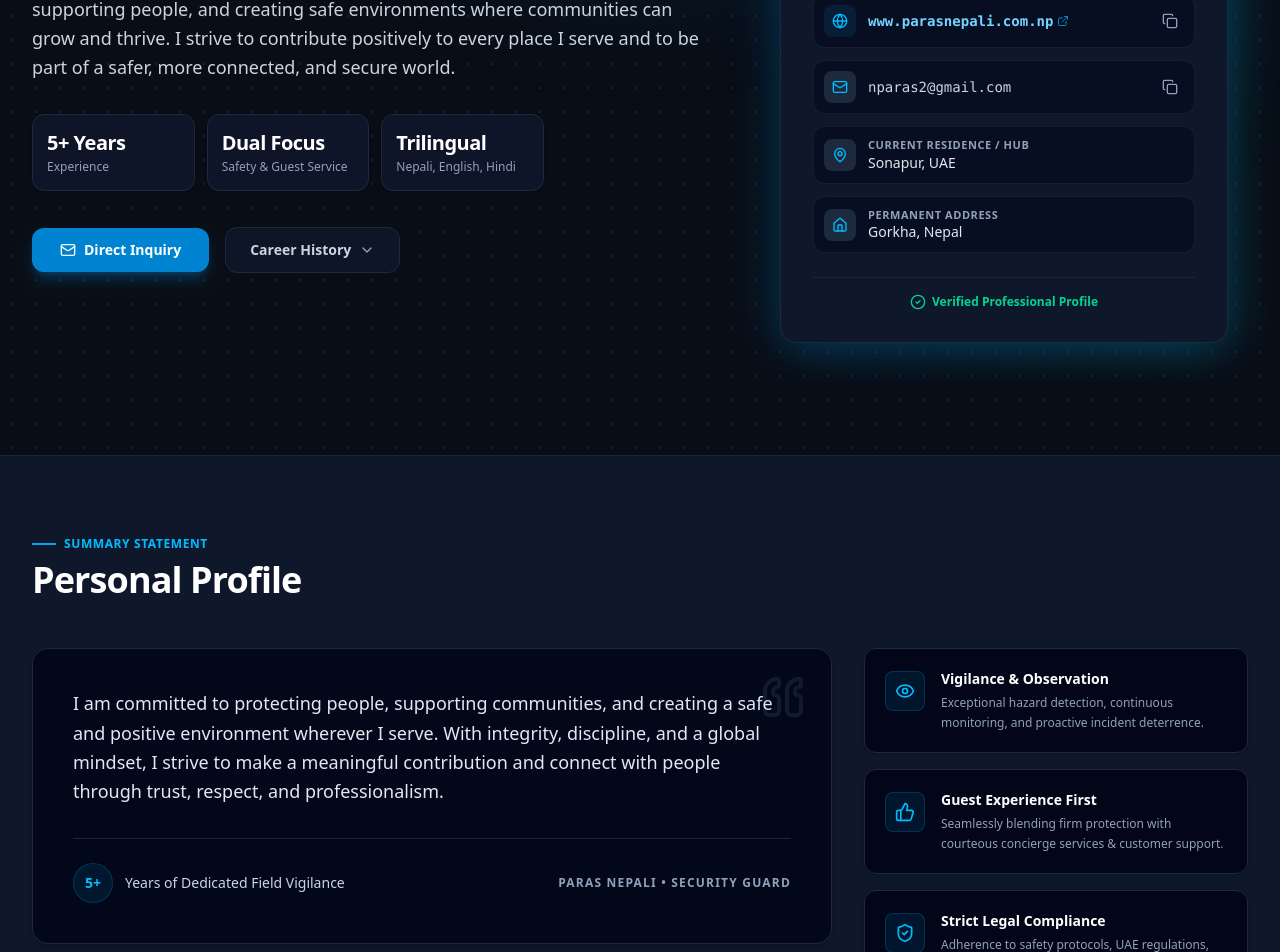
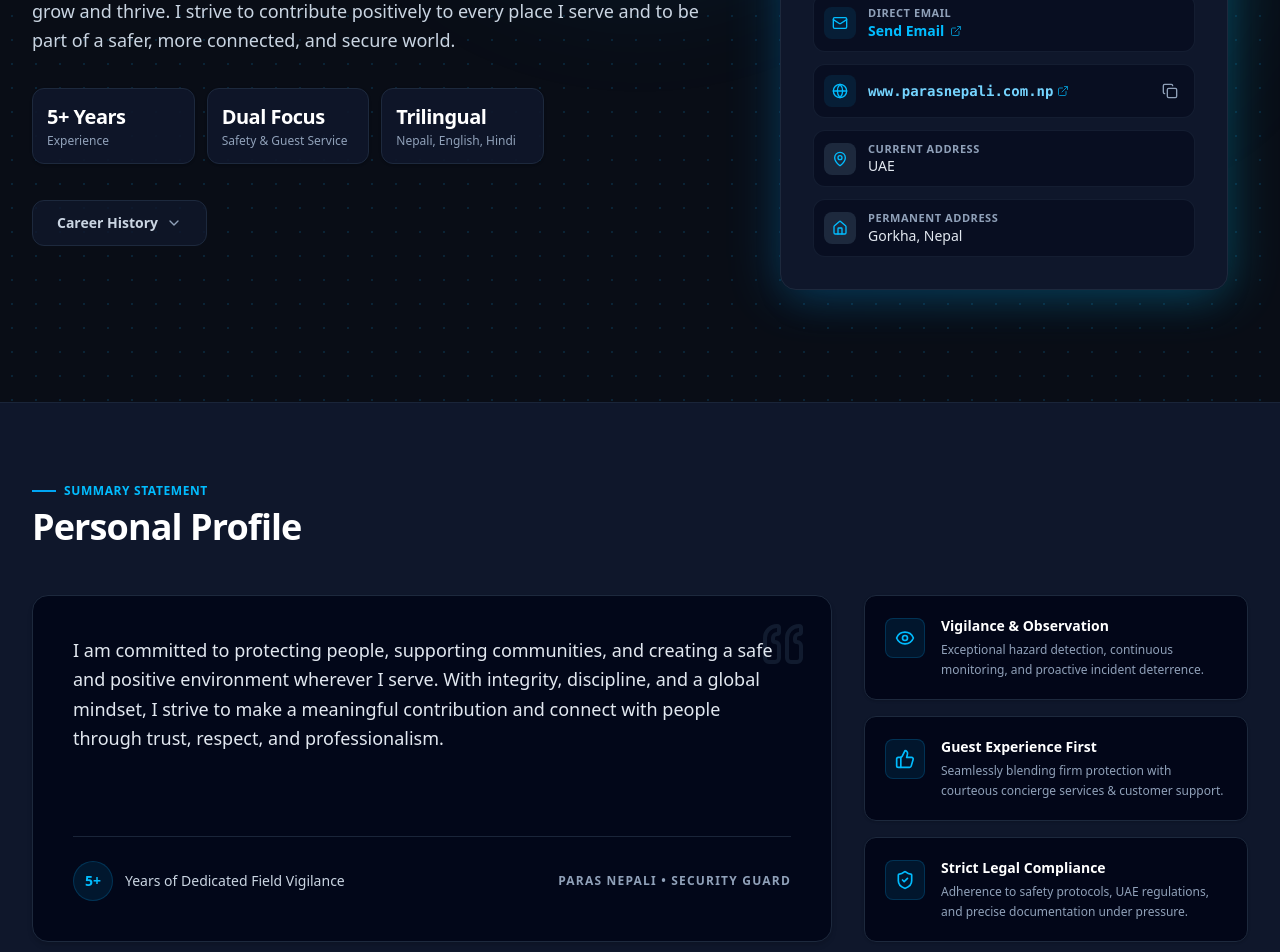
Before and after one commit to coolpaone/Paras, a React (Vite) app: page / in a window 1280 px wide. Shown: the part 500-1452 px from the top of the page. Built offline with nearby package versions, Linux system fonts and the light colour scheme.

Commit message:
feat: add scroll animations and refine UI
Integrate motion/react for section entrance animations and clean up contact component logic to improve overall interactivity and layout.

```diff
--- a/src/components/About.tsx
+++ b/src/components/About.tsx
@@ -1,4 +1,5 @@
 import { Eye, ThumbsUp, ShieldCheck, Quote } from 'lucide-react';
+import { motion } from 'motion/react';
 import { profileData } from '../data/cvData';
 
 export default function About() {
@@ -19,17 +20,29 @@ export default function About() {
     <section className="py-20 bg-slate-900 border-y border-slate-800/80" id="about">
       <div className="max-w-7xl mx-auto px-4 sm:px-6 lg:px-8">
         {/* Section Header */}
-        <div className="max-w-3xl mb-12">
+        <motion.div
+          initial={{ opacity: 0, y: 18 }}
+          whileInView={{ opacity: 1, y: 0 }}
+          viewport={{ once: true, margin: "-40px" }}
+          transition={{ duration: 0.5, ease: [0.2, 0.8, 0.2, 1] }}
+          className="max-w-3xl mb-12"
+        >
           <div className="flex items-center gap-2 text-sky-400 font-semibold tracking-wider text-xs uppercase mb-2">
             <span className="w-6 h-0.5 bg-sky-500"></span>
             Summary Statement
           </div>
           <h2 className="text-3xl sm:text-4xl font-bold text-white tracking-tight">Personal Profile</h2>
-        </div>
+        </motion.div>
 
-        <div className="grid grid-cols-1 lg:grid-cols-12 gap-8 items-start">
+        <div className="grid grid-cols-1 lg:grid-cols-12 gap-8 items-stretch">
           {/* Main Statement Card verbatim from CV */}
-          <div className="lg:col-span-8 bg-slate-950/90 border border-slate-800 p-8 sm:p-10 rounded-2xl relative shadow-md">
+          <motion.div
+            initial={{ opacity: 0, x: -16 }}
+            whileInView={{ opacity: 1, x: 0 }}
+            viewport={{ once: true, margin: "-40px" }}
+            transition={{ duration: 0.5, delay: 0.1, ease: [0.2, 0.8, 0.2, 1] }}
+            className="lg:col-span-8 bg-slate-950/90 border border-slate-800 p-8 sm:p-10 rounded-2xl relative shadow-md flex flex-col justify-between"
+          >
             {/* Watermark quote icon */}
             <Quote className="absolute top-6 right-6 w-12 h-12 text-slate-800/60 rotate-180 pointer-events-none" />
 
@@ -48,10 +61,16 @@ export default function About() {
                 PARAS NEPALI • SECURITY GUARD
               </div>
             </div>
-          </div>
+          </motion.div>
 
           {/* Strategic Profile Highlights */}
-          <div className="lg:col-span-4 space-y-4">
+          <motion.div
+            initial={{ opacity: 0, x: 16 }}
+            whileInView={{ opacity: 1, x: 0 }}
+            viewport={{ once: true, margin: "-40px" }}
+            transition={{ duration: 0.5, delay: 0.15, ease: [0.2, 0.8, 0.2, 1] }}
+            className="lg:col-span-4 flex flex-col justify-between gap-4"
+          >
             {profileData.strategicPillars.map((pillar) => (
               <div
                 key={pillar.title}
@@ -66,7 +85,7 @@ export default function About() {
                 </div>
               </div>
             ))}
-          </div>
+          </motion.div>
         </div>
       </div>
     </section>
--- a/src/components/Contact.tsx
+++ b/src/components/Contact.tsx
@@ -1,5 +1,6 @@
 import { useState, FormEvent } from 'react';
-import { Mail, MapPin, Home, Send, Check, Copy, CheckCircle2, AlertCircle, Globe, ExternalLink } from 'lucide-react';
+import { User, Mail, MapPin, Home, Send, Check, Copy, CheckCircle2, Globe, ExternalLink } from 'lucide-react';
+import { motion } from 'motion/react';
 import { profileData } from '../data/cvData';
 import { ContactFormData } from '../types';
 
@@ -13,15 +14,8 @@ export default function Contact() {
   });
 
   const [submitted, setSubmitted] = useState(false);
-  const [copiedEmail, setCopiedEmail] = useState(false);
   const [copiedWebsite, setCopiedWebsite] = useState(false);
   const [copiedDraft, setCopiedDraft] = useState(false);
-
-  const handleCopyEmail = () => {
-    navigator.clipboard.writeText(profileData.email);
-    setCopiedEmail(true);
-    setTimeout(() => setCopiedEmail(false), 2000);
-  };
 
   const handleCopyWebsite = () => {
     navigator.clipboard.writeText('www.parasnepali.com.np');
@@ -58,52 +52,77 @@ export default function Contact() {
   };
 
   return (
-    <section className="py-24 bg-slate-900 border-t border-slate-800" id="contact">
+    <section className="py-24 bg-slate-900 border-t border-slate-800 relative" id="contact">
       <div className="max-w-7xl mx-auto px-4 sm:px-6 lg:px-8">
-        <div className="grid grid-cols-1 lg:grid-cols-12 gap-12">
-          {/* Left Column: Contact Details */}
-          <div className="lg:col-span-5 space-y-8">
-            <div>
+        {/* Section Header - Aligned across full width */}
+        <motion.div
+          initial={{ opacity: 0, y: 18 }}
+          whileInView={{ opacity: 1, y: 0 }}
+          viewport={{ once: true, margin: "-40px" }}
+          transition={{ duration: 0.5, ease: [0.2, 0.8, 0.2, 1] }}
+          className="max-w-3xl mb-12"
+        >
           <div className="flex items-center gap-2 text-sky-400 font-semibold tracking-wider text-xs uppercase mb-2">
             <span className="w-6 h-0.5 bg-sky-500"></span>
             Get In Touch
           </div>
-              <h2 className="text-3xl sm:text-4xl font-bold text-white tracking-tight">Contact Paras Nepali</h2>
-              <p className="text-slate-400 text-sm mt-3 leading-relaxed">
-                Reach out directly via email.
+          <h2 className="text-3xl sm:text-4xl font-bold text-white tracking-tight">Direct Inquiries</h2>
+          <p className="text-slate-400 text-sm sm:text-base mt-2 leading-relaxed">
+            Connect through official online channels or submit your opportunity details below.
           </p>
+        </motion.div>
+
+        <div className="grid grid-cols-1 lg:grid-cols-12 gap-8 items-stretch">
+          {/* Left Column: Contact Cards Stack - Perfectly matching height */}
+          <motion.div
+            initial={{ opacity: 0, x: -16 }}
+            whileInView={{ opacity: 1, x: 0 }}
+            viewport={{ once: true, margin: "-40px" }}
+            transition={{ duration: 0.5, delay: 0.1, ease: [0.2, 0.8, 0.2, 1] }}
+            className="lg:col-span-5 flex flex-col justify-between gap-3 sm:gap-3.5"
+          >
+            {/* Profile Name Card */}
+            <div className="p-4 rounded-xl bg-slate-950 border border-slate-800 flex items-center gap-4 transition-all hover:border-slate-700 shadow-sm">
+              <div className="w-12 h-12 rounded-lg bg-slate-800 text-sky-400 flex items-center justify-center flex-shrink-0">
+                <User className="w-5 h-5" />
+              </div>
+              <div>
+                <div className="text-xs uppercase font-semibold text-slate-400">Security Professional</div>
+                <div className="text-white font-bold text-sm sm:text-base">Paras Nepali</div>
+              </div>
             </div>
 
-            <div className="space-y-4">
-              {/* Email Card */}
-              <div className="p-4 rounded-xl bg-slate-950 border border-slate-800 hover:border-sky-500 transition-colors group flex items-center justify-between">
+            {/* Send Email Card */}
+            <div className="p-4 rounded-xl bg-slate-950 border border-slate-800 hover:border-sky-500 transition-colors group flex items-center justify-between shadow-sm">
               <a
                 href={`mailto:${profileData.email}`}
                 className="flex items-center gap-4 flex-1 min-w-0"
-                  id="contact-email-link"
+                id="contact-send-email-link"
               >
                 <div className="w-12 h-12 rounded-lg bg-sky-500/10 text-sky-400 flex items-center justify-center flex-shrink-0 group-hover:bg-sky-500 group-hover:text-white transition-colors">
                   <Mail className="w-5 h-5" />
                 </div>
                 <div className="min-w-0">
-                    <div className="text-xs uppercase font-semibold text-slate-400">Email Address</div>
-                    <div className="text-white font-mono text-sm sm:text-base font-semibold group-hover:text-sky-300 transition-colors truncate">
-                      {profileData.email}
+                  <div className="text-xs uppercase font-semibold text-slate-400 flex items-center gap-1.5">
+                    Direct Email
+                    <ExternalLink className="w-3 h-3 text-sky-400" />
+                  </div>
+                  <div className="text-white font-semibold text-sm sm:text-base group-hover:text-sky-300 transition-colors">
+                    Send Email
                   </div>
                 </div>
               </a>
-                <button
-                  type="button"
-                  onClick={handleCopyEmail}
-                  className="p-2 rounded-lg bg-slate-900 text-slate-400 hover:text-white hover:bg-slate-800 transition-colors ml-2"
-                  title="Copy email"
+              <a
+                href={`mailto:${profileData.email}`}
+                className="px-3 py-1.5 rounded-lg bg-sky-600/20 text-sky-400 border border-sky-500/30 hover:bg-sky-600 hover:text-white transition-colors text-xs font-semibold flex items-center gap-1.5 cursor-pointer ml-2"
               >
-                  {copiedEmail ? <Check className="w-4 h-4 text-emerald-400" /> : <Copy className="w-4 h-4" />}
-                </button>
+                <Mail className="w-3.5 h-3.5" />
+                <span>Send</span>
+              </a>
             </div>
 
             {/* Official Website Card */}
-              <div className="p-4 rounded-xl bg-slate-950 border border-slate-800 hover:border-sky-500 transition-colors group flex items-center justify-between">
+            <div className="p-4 rounded-xl bg-slate-950 border border-slate-800 hover:border-sky-500 transition-colors group flex items-center justify-between shadow-sm">
               <a
                 href="https://www.parasnepali.com.np"
                 target="_blank"
@@ -127,26 +146,26 @@ export default function Contact() {
               <button
                 type="button"
                 onClick={handleCopyWebsite}
-                  className="p-2 rounded-lg bg-slate-900 text-slate-400 hover:text-white hover:bg-slate-800 transition-colors ml-2"
+                className="p-2 rounded-lg bg-slate-900 text-slate-400 hover:text-white hover:bg-slate-800 transition-colors ml-2 cursor-pointer"
                 title="Copy website URL"
               >
                 {copiedWebsite ? <Check className="w-4 h-4 text-emerald-400" /> : <Copy className="w-4 h-4" />}
               </button>
             </div>
 
-              {/* Current Location Card */}
-              <div className="p-4 rounded-xl bg-slate-950 border border-slate-800 flex items-center gap-4">
+            {/* Current Address Card */}
+            <div className="p-4 rounded-xl bg-slate-950 border border-slate-800 flex items-center gap-4 transition-all hover:border-slate-700 shadow-sm">
               <div className="w-12 h-12 rounded-lg bg-slate-800 text-sky-400 flex items-center justify-center flex-shrink-0">
                 <MapPin className="w-5 h-5" />
               </div>
               <div>
-                  <div className="text-xs uppercase font-semibold text-slate-400">Current Residence / Hub</div>
+                <div className="text-xs uppercase font-semibold text-slate-400">Current Address</div>
                 <div className="text-white font-medium text-sm sm:text-base">{profileData.currentLocation}</div>
               </div>
             </div>
 
-              {/* Permanent Location Card */}
-              <div className="p-4 rounded-xl bg-slate-950 border border-slate-800 flex items-center gap-4">
+            {/* Permanent Address Card */}
+            <div className="p-4 rounded-xl bg-slate-950 border border-slate-800 flex items-center gap-4 transition-all hover:border-slate-700 shadow-sm">
               <div className="w-12 h-12 rounded-lg bg-slate-800 text-sky-400 flex items-center justify-center flex-shrink-0">
                 <Home className="w-5 h-5" />
               </div>
@@ -155,15 +174,21 @@ export default function Contact() {
                 <div className="text-white font-medium text-sm sm:text-base">{profileData.permanentLocation}</div>
               </div>
             </div>
-            </div>
-          </div>
+          </motion.div>
 
-          {/* Right Column: Inquiry Form */}
-          <div className="lg:col-span-7">
-            <div className="bg-slate-950 border border-slate-800 rounded-2xl p-6 sm:p-8 shadow-sm">
+          {/* Right Column: Inquiry Form Card - Perfectly aligned */}
+          <motion.div
+            initial={{ opacity: 0, x: 16 }}
+            whileInView={{ opacity: 1, x: 0 }}
+            viewport={{ once: true, margin: "-40px" }}
+            transition={{ duration: 0.5, delay: 0.15, ease: [0.2, 0.8, 0.2, 1] }}
+            className="lg:col-span-7 flex flex-col"
+          >
+            <div className="bg-slate-950 border border-slate-800 rounded-2xl p-6 sm:p-8 shadow-sm flex-1 flex flex-col justify-between">
+              <div>
                 <h3 className="text-xl font-bold text-white mb-2">Send an Inquiry or Job Opportunity</h3>
                 <p className="text-slate-400 text-xs sm:text-sm mb-6">
-                Directly initiates an email to <span className="font-mono text-sky-400">{profileData.email}</span> with your message details.
+                  Prepare message details to connect directly with Paras Nepali.
                 </p>
 
                 {submitted && (
@@ -290,6 +315,7 @@ export default function Contact() {
                 </form>
               </div>
             </div>
+          </motion.div>
         </div>
       </div>
     </section>
--- a/src/components/Hero.tsx
+++ b/src/components/Hero.tsx
@@ -1,19 +1,11 @@
 import { useState, MouseEvent } from 'react';
-import { Mail, ChevronDown, CheckCircle2, MapPin, Home, Copy, Check, Globe, ExternalLink } from 'lucide-react';
+import { ChevronDown, MapPin, Home, Copy, Check, Globe, ExternalLink, Mail } from 'lucide-react';
+import { motion } from 'motion/react';
 import { profileData } from '../data/cvData';
 
 export default function Hero() {
-  const [copiedEmail, setCopiedEmail] = useState(false);
   const [copiedWebsite, setCopiedWebsite] = useState(false);
   const [avatarSrc, setAvatarSrc] = useState(profileData.avatarCropUrl);
-
-  const handleCopyEmail = (e: MouseEvent) => {
-    e.preventDefault();
-    e.stopPropagation();
-    navigator.clipboard.writeText(profileData.email);
-    setCopiedEmail(true);
-    setTimeout(() => setCopiedEmail(false), 2200);
-  };
 
   const handleCopyWebsite = (e: MouseEvent) => {
     e.preventDefault();
@@ -39,7 +31,12 @@ export default function Hero() {
       <div className="max-w-7xl mx-auto px-4 sm:px-6 lg:px-8 relative z-10">
         <div className="grid grid-cols-1 lg:grid-cols-12 gap-12 lg:gap-8 items-center">
           {/* Left Column: Bio & Value Proposition */}
-          <div className="lg:col-span-7 space-y-6 text-center lg:text-left">
+          <motion.div
+            initial={{ opacity: 0, y: 20 }}
+            animate={{ opacity: 1, y: 0 }}
+            transition={{ duration: 0.6, ease: [0.16, 1, 0.3, 1] }}
+            className="lg:col-span-7 space-y-6 text-center lg:text-left"
+          >
             <h1 className="text-4xl sm:text-5xl lg:text-6xl font-extrabold tracking-tight text-white leading-tight">
               {profileData.name}
               <span className="block text-2xl sm:text-3xl lg:text-4xl font-semibold text-sky-400 mt-2">
@@ -68,16 +65,6 @@ export default function Hero() {
             <div className="flex flex-wrap items-center justify-center lg:justify-start gap-4 pt-3">
               <button
                 type="button"
-                onClick={() => handleScrollTo('contact')}
-                className="px-7 py-3 rounded-xl bg-sky-600 hover:bg-sky-500 text-white font-semibold text-sm transition-all shadow-lg shadow-sky-600/30 flex items-center gap-2 cursor-pointer hover:translate-y-[-1px]"
-                id="hero-inquiry-btn"
-              >
-                <Mail className="w-4 h-4" />
-                <span>Direct Inquiry</span>
-              </button>
-
-              <button
-                type="button"
                 onClick={() => handleScrollTo('experience')}
                 className="px-6 py-3 rounded-xl bg-slate-900/80 hover:bg-slate-800 text-slate-300 font-semibold text-sm border border-slate-800 hover:border-slate-700 transition-all flex items-center gap-2 cursor-pointer"
                 id="hero-history-btn"
@@ -86,10 +73,15 @@ export default function Hero() {
                 <ChevronDown className="w-4 h-4 text-slate-400" />
               </button>
             </div>
-          </div>
+          </motion.div>
 
           {/* Right Column: Profile Picture & Professional Identity */}
-          <div className="lg:col-span-5 flex justify-center">
+          <motion.div
+            initial={{ opacity: 0, scale: 0.96 }}
+            animate={{ opacity: 1, scale: 1 }}
+            transition={{ duration: 0.6, delay: 0.15, ease: [0.16, 1, 0.3, 1] }}
+            className="lg:col-span-5 flex justify-center"
+          >
             <div className="relative w-full max-w-md">
               {/* Decorative border glow */}
               <div className="absolute -inset-1.5 bg-gradient-to-r from-sky-600 to-cyan-500 rounded-3xl blur-xl opacity-25"></div>
@@ -129,6 +121,27 @@ export default function Hero() {
 
                 {/* Verified Contact Items */}
                 <div className="mt-6 pt-6 border-t border-slate-800/80 space-y-3 text-left text-sm">
+                  {/* Send Email */}
+                  <div className="flex items-center justify-between gap-3 text-slate-300 bg-slate-950/50 p-2.5 rounded-xl border border-slate-800/60 hover:border-sky-500/50 transition-colors group/item">
+                    <a
+                      href={`mailto:${profileData.email}`}
+                      className="flex items-center gap-3 min-w-0 flex-1"
+                    >
+                      <div className="w-8 h-8 rounded-lg bg-sky-500/10 group-hover/item:bg-sky-500 group-hover/item:text-white flex items-center justify-center text-sky-400 flex-shrink-0 transition-colors">
+                        <Mail className="w-4 h-4" />
+                      </div>
+                      <div>
+                        <span className="block text-[11px] text-slate-400 uppercase tracking-wider font-semibold">
+                          Direct Email
+                        </span>
+                        <span className="font-semibold text-sky-400 group-hover/item:text-sky-300 text-xs sm:text-sm flex items-center gap-1.5">
+                          Send Email
+                          <ExternalLink className="w-3 h-3 opacity-70" />
+                        </span>
+                      </div>
+                    </a>
+                  </div>
+
                   {/* Official Website */}
                   <div className="flex items-center justify-between gap-3 text-slate-300 bg-slate-950/50 p-2.5 rounded-xl border border-slate-800/60 group/item">
                     <div className="flex items-center gap-3 min-w-0">
@@ -159,33 +172,6 @@ export default function Hero() {
                     </button>
                   </div>
 
-                  {/* Email with copy button */}
-                  <div className="flex items-center justify-between gap-3 text-slate-300 bg-slate-950/50 p-2.5 rounded-xl border border-slate-800/60 group/item">
-                    <div className="flex items-center gap-3 min-w-0">
-                      <div className="w-8 h-8 rounded-lg bg-slate-800 flex items-center justify-center text-sky-400 flex-shrink-0">
-                        <Mail className="w-4 h-4" />
-                      </div>
-                      <a
-                        href={`mailto:${profileData.email}`}
-                        className="hover:text-sky-400 transition-colors truncate font-mono text-xs sm:text-sm font-medium"
-                      >
-                        {profileData.email}
-                      </a>
-                    </div>
-                    <button
-                      type="button"
-                      onClick={handleCopyEmail}
-                      className="p-1.5 rounded-md hover:bg-slate-800 text-slate-400 hover:text-white transition-colors cursor-pointer"
-                      title="Copy email to clipboard"
-                    >
-                      {copiedEmail ? (
-                        <Check className="w-4 h-4 text-emerald-400" />
-                      ) : (
-                        <Copy className="w-4 h-4" />
-                      )}
-                    </button>
-                  </div>
-
                   {/* Present Location */}
                   <div className="flex items-center gap-3 text-slate-300 bg-slate-950/50 p-2.5 rounded-xl border border-slate-800/60">
                     <div className="w-8 h-8 rounded-lg bg-slate-800 flex items-center justify-center text-sky-400 flex-shrink-0">
@@ -193,7 +179,7 @@ export default function Hero() {
                     </div>
                     <div>
                       <span className="block text-[11px] text-slate-400 uppercase tracking-wider font-semibold">
-                        Current Residence / Hub
+                        Current Address
                       </span>
                       <span className="font-medium text-slate-200">{profileData.currentLocation}</span>
                     </div>
@@ -212,17 +198,9 @@ export default function Hero() {
                     </div>
                   </div>
                 </div>
-
-                {/* Verification badge */}
-                <div className="mt-6 pt-4 border-t border-slate-800/80 flex items-center justify-center text-xs font-medium text-slate-400">
-                  <div className="flex items-center gap-1.5 text-emerald-400 font-semibold">
-                    <CheckCircle2 className="w-4 h-4" />
-                    <span>Verified Professional Profile</span>
-                  </div>
-                </div>
               </div>
             </div>
-          </div>
+          </motion.div>
         </div>
       </div>
     </section>
--- a/src/data/cvData.ts
+++ b/src/data/cvData.ts
@@ -4,7 +4,7 @@ export const profileData: ProfileData = {
   name: 'PARAS NEPALI',
   title: 'Security Guard',
   email: 'nparas2@gmail.com',
-  currentLocation: 'Sonapur, UAE',
+  currentLocation: 'UAE',
   permanentLocation: 'Gorkha, Nepal',
   yearsExperience: '5+ Years',
   availability: '',
@@ -99,7 +99,7 @@ export const experiencesData: WorkExperience[] = [
     role: 'Security Guard',
     period: '2024 – Present',
     isCurrent: true,
-    locationsServed: ['Commercial & Corporate Facilities', 'Residential Properties'],
+    locationsServed: ['Commercial & Corporate Facilities'],
     responsibilities: [
       'Surveillance and Monitoring',
       'Access Control',
--- a/src/index.css
+++ b/src/index.css
@@ -1,11 +1,33 @@
 @import "tailwindcss";
 
 @layer base {
+  html {
+    scroll-behavior: smooth;
+    -webkit-font-smoothing: antialiased;
+    -moz-osx-font-smoothing: grayscale;
+  }
   body {
     font-family: 'Plus Jakarta Sans', system-ui, -apple-system, BlinkMacSystemFont, 'Segoe UI', Roboto, sans-serif;
     background-color: #090d16;
     color: #f1f5f9;
+    overflow-x: hidden;
   }
+}
+
+/* Custom silky scrollbar */
+::-webkit-scrollbar {
+  width: 8px;
+  height: 8px;
+}
+::-webkit-scrollbar-track {
+  background: #090d16;
+}
+::-webkit-scrollbar-thumb {
+  background: #1e293b;
+  border-radius: 4px;
+}
+::-webkit-scrollbar-thumb:hover {
+  background: #334155;
 }
 
 .hero-pattern {
```
Also changed, not shown: src/components/Experience.tsx (+20 -6 lines), src/components/Expertise.tsx (+16 -5 lines), src/components/Footer.tsx (+8 -41 lines), src/components/Languages.tsx (+24 -7 lines), src/components/PhotoLightboxModal.tsx (+16 -5 lines), src/components/ProfileGallery.tsx (+17 -4 lines). Lines whose indentation alone changed are shown as unchanged.
